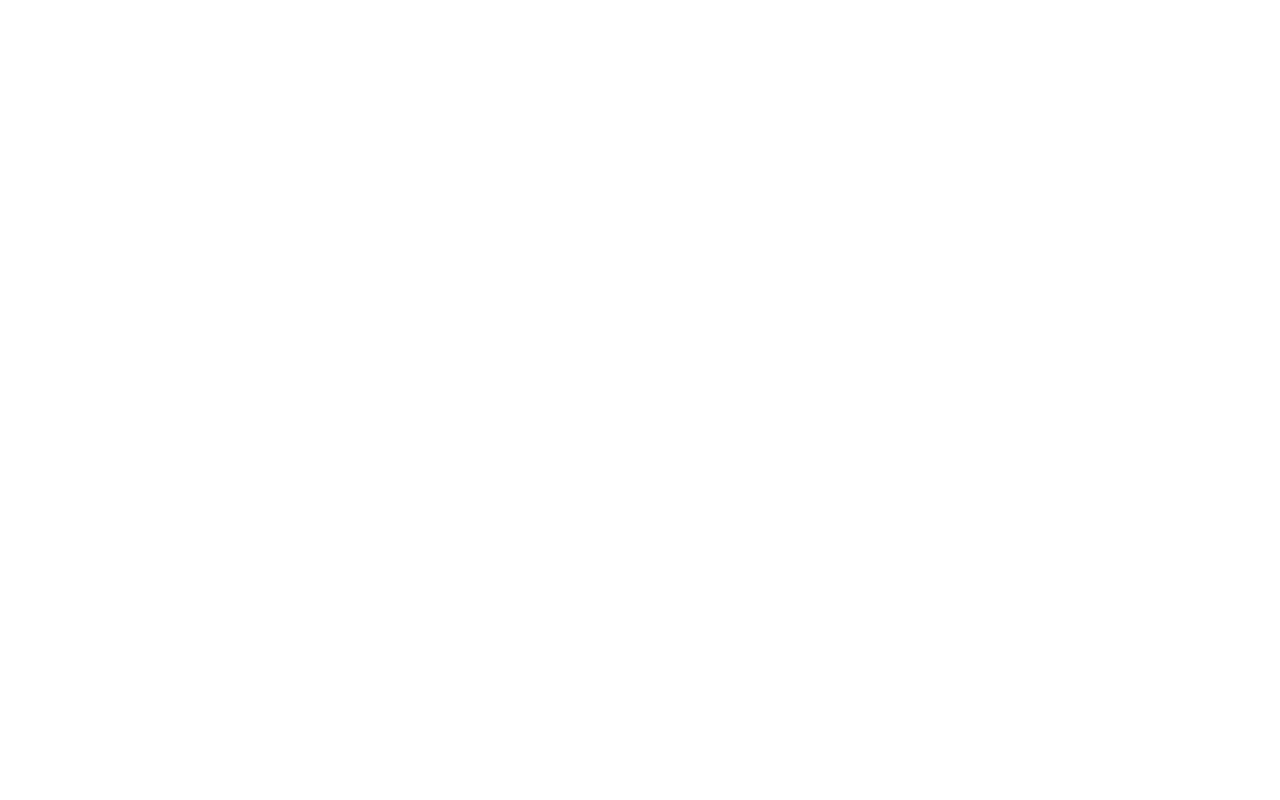
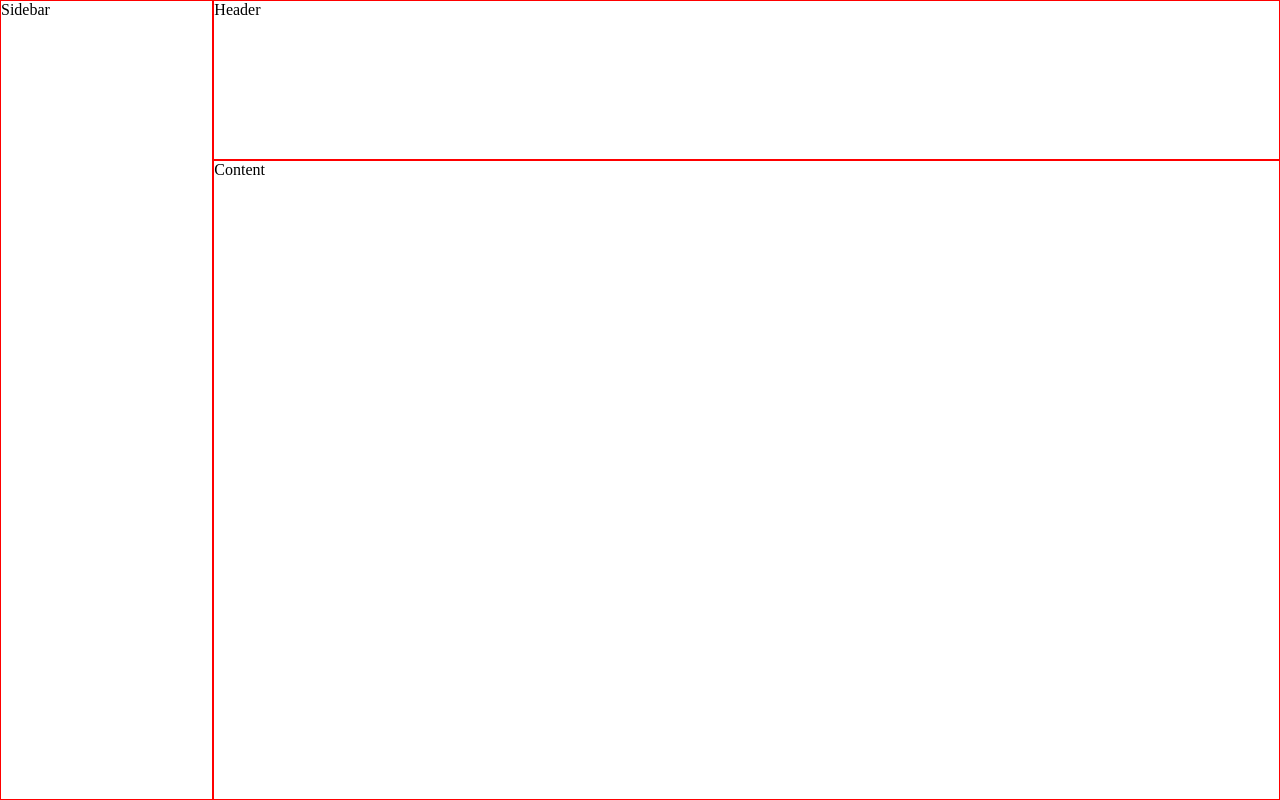
Before and after one commit to ElNachoMojado/TOP-AdminDashboard, a plain HTML site: page index.html in a window 1280 px wide. Drawn offline with Linux system fonts and the light colour scheme.

Commit message:
Add general layout

```diff
--- a/index.html
+++ b/index.html
@@ -8,6 +8,10 @@
     <link rel="stylesheet" href="styles.css"/>
 </head>
 <body>
-
+    <div id="container">
+        <div id="sidebar">Sidebar</div>
+        <div id="header">Header</div>
+        <div id="main-content">Content</div>
+    </div>
 </body>
 </html>
--- a/styles.css
+++ b/styles.css
@@ -0,0 +1,33 @@
+* {
+    max-height: 100vh;
+    margin: 0;
+}
+
+#container {
+    min-height: 100vh;
+
+    display: grid;
+    grid-template-columns: 1fr 5fr;
+    grid-template-rows: 1fr 4fr;
+}
+
+#header {
+    border: 1px solid red;
+
+    display: grid;
+    grid-area: 1 / 2 / 2 / 3;
+}
+
+#sidebar {
+    border: 1px solid red;
+
+    display: grid;
+    grid-area: 1 / 1 / 3 / 2;
+}
+
+#main-content {
+    border: 1px solid red;
+
+    display: grid;
+    grid-area: 2 / 2 / 3 / 3;
+}
```
